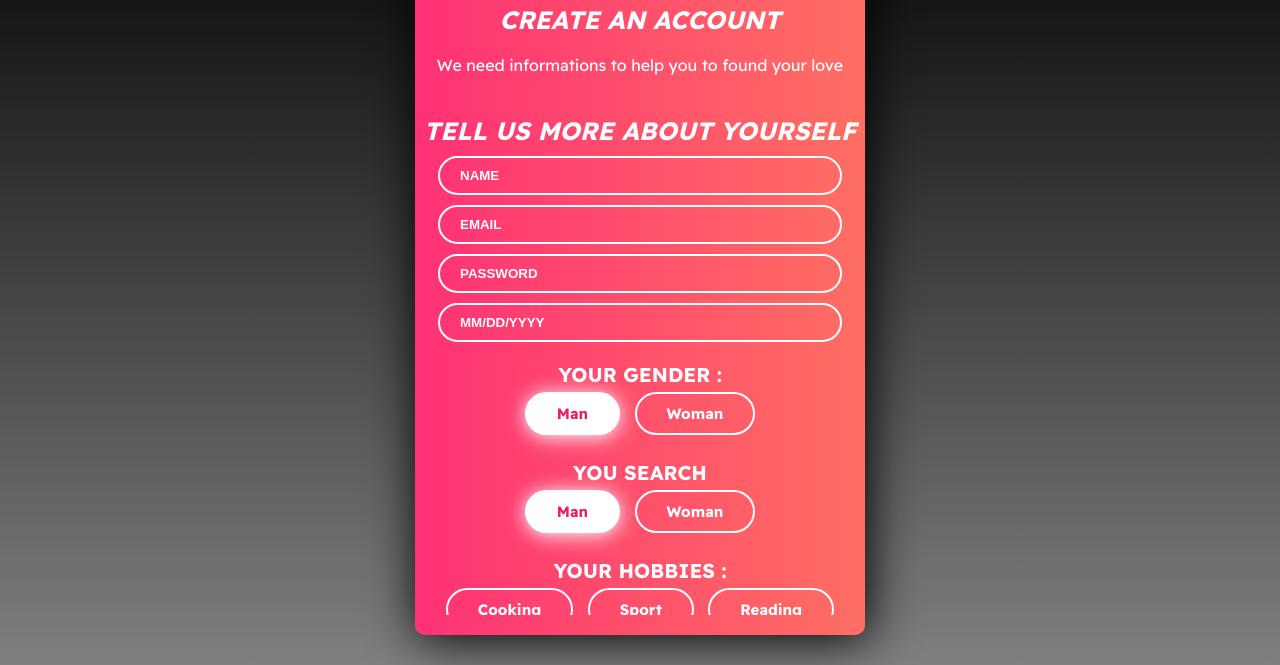
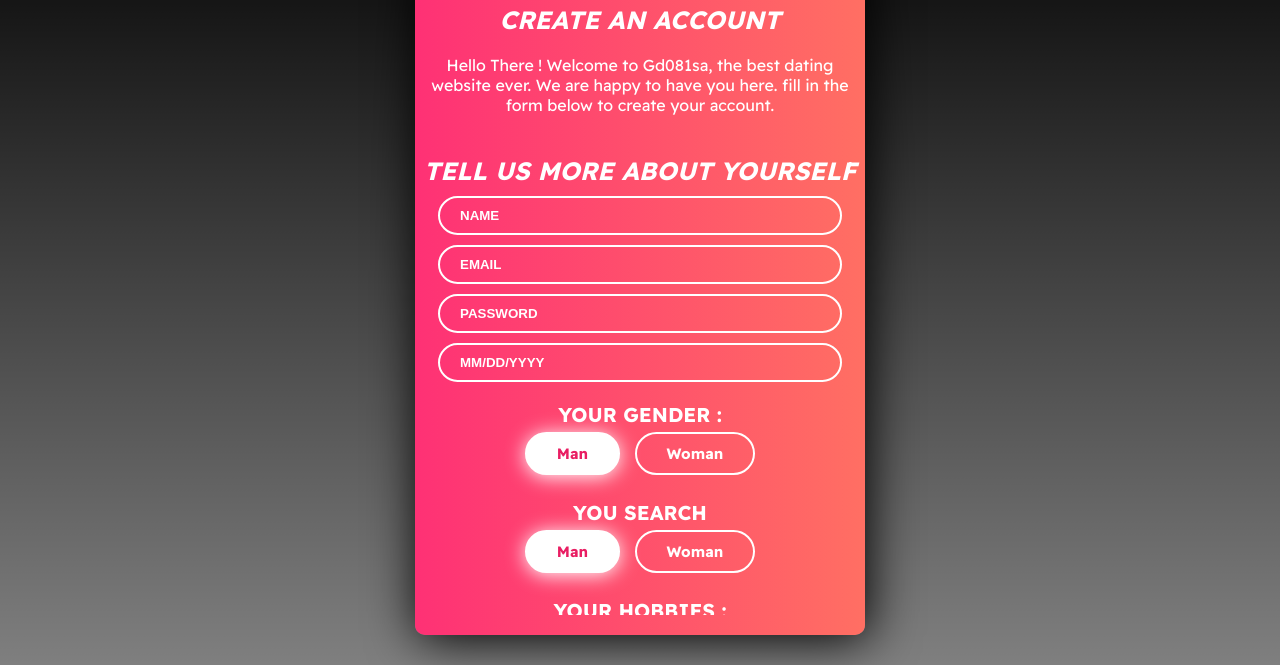
Before and after one commit to gauravsuryvanshi06/gauravs, a plain HTML site: page register.html in a window 1280 px wide. Shown: the part 135-800 px from the top of the page. Drawn offline with Linux system fonts and the light colour scheme.

Commit message:
initial commit

```diff
--- a/register.html
+++ b/register.html
@@ -7,17 +7,19 @@
   <meta name="viewport" content="width=device-width, initial-scale=1.0" />
   <link rel="stylesheet" href="css/register.css" />
   <link rel="shortcut icon" href="img/favicon.png" />
-  <title>ChatSpace | Love at first chat</title>
+  <title>Gd081sa | Love at first chat</title>
 </head>
 
 <body>
   <div class="screen">
     <div class="form-container">
       <div class="form-content">
-        <h2><a href="./index.html">ChatSpace</a></h2>
+        <h2><a href="./index.html">Gd081sa</a></h2>
         <h3>Create an account</h3>
         <p>
-          We need informations to help you to found your love
+          Hello There ! Welcome to Gd081sa, the best dating website ever. We are
+          happy to have you here. fill in the form below to create your
+          account.
         </p>
         <form action="" method="POST">
           <h3>Tell us more about yourself</h3>
```
Also changed, not shown: 1 other file.
